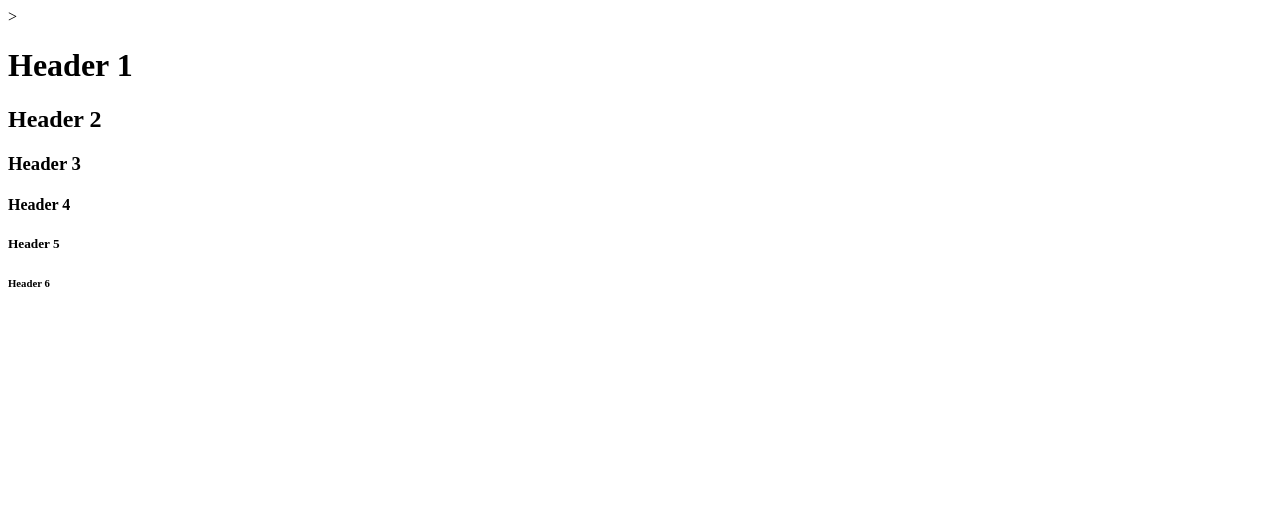
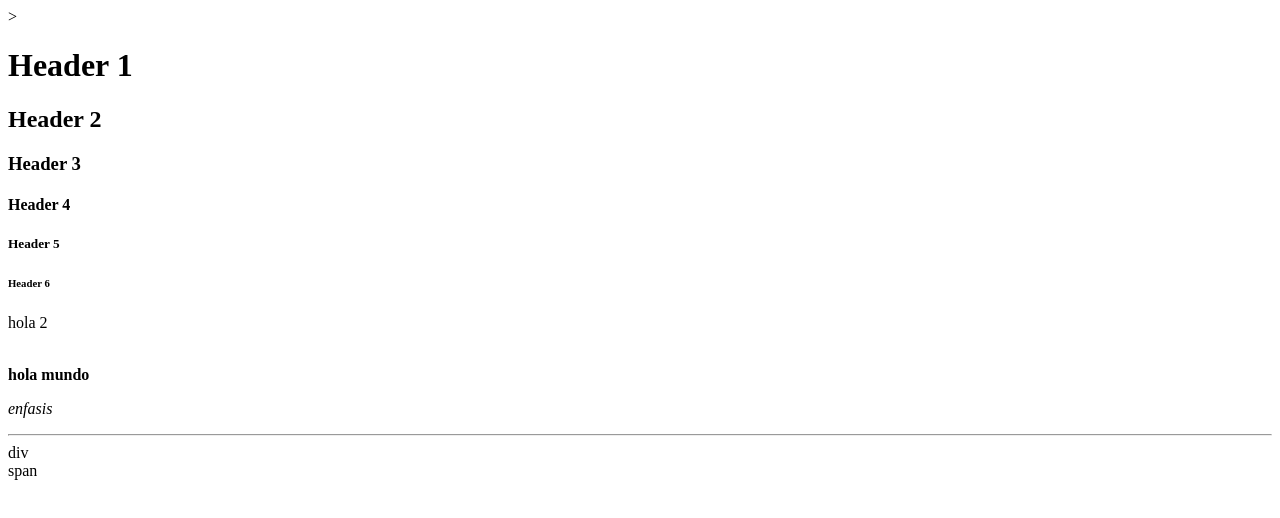
Before and after one commit to emmonina/Clase-1-htlml5, a plain HTML site: page INDEX.HTML in a window 1280 px wide. Drawn offline with Linux system fonts and the light colour scheme.

Commit message:
fin clase 1

```diff
--- a/INDEX.HTML
+++ b/INDEX.HTML
@@ -13,6 +13,12 @@
     <H4>Header 4    </H1>
         <H5>Header 5    </H1>
             <H6>Header 6    </H1>
+             <p>hola 2</p><br>
+                 <strong>hola mundo</strong>
+                 <p><em>enfasis</em></p>
+                 <hr>
+                 <div>div</div>
+                 <span>span</span>
 
 </body>
 </html>
```
